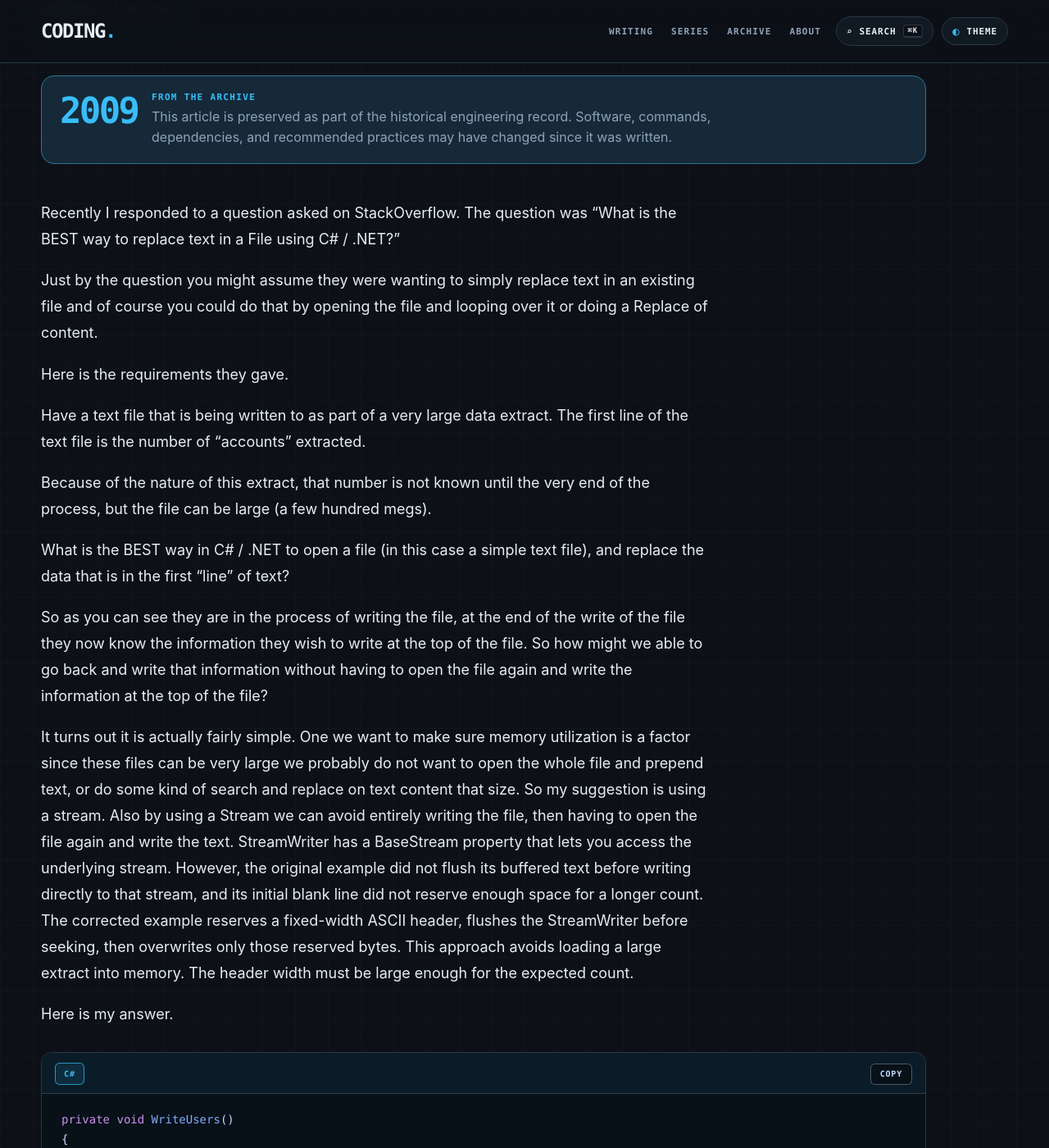
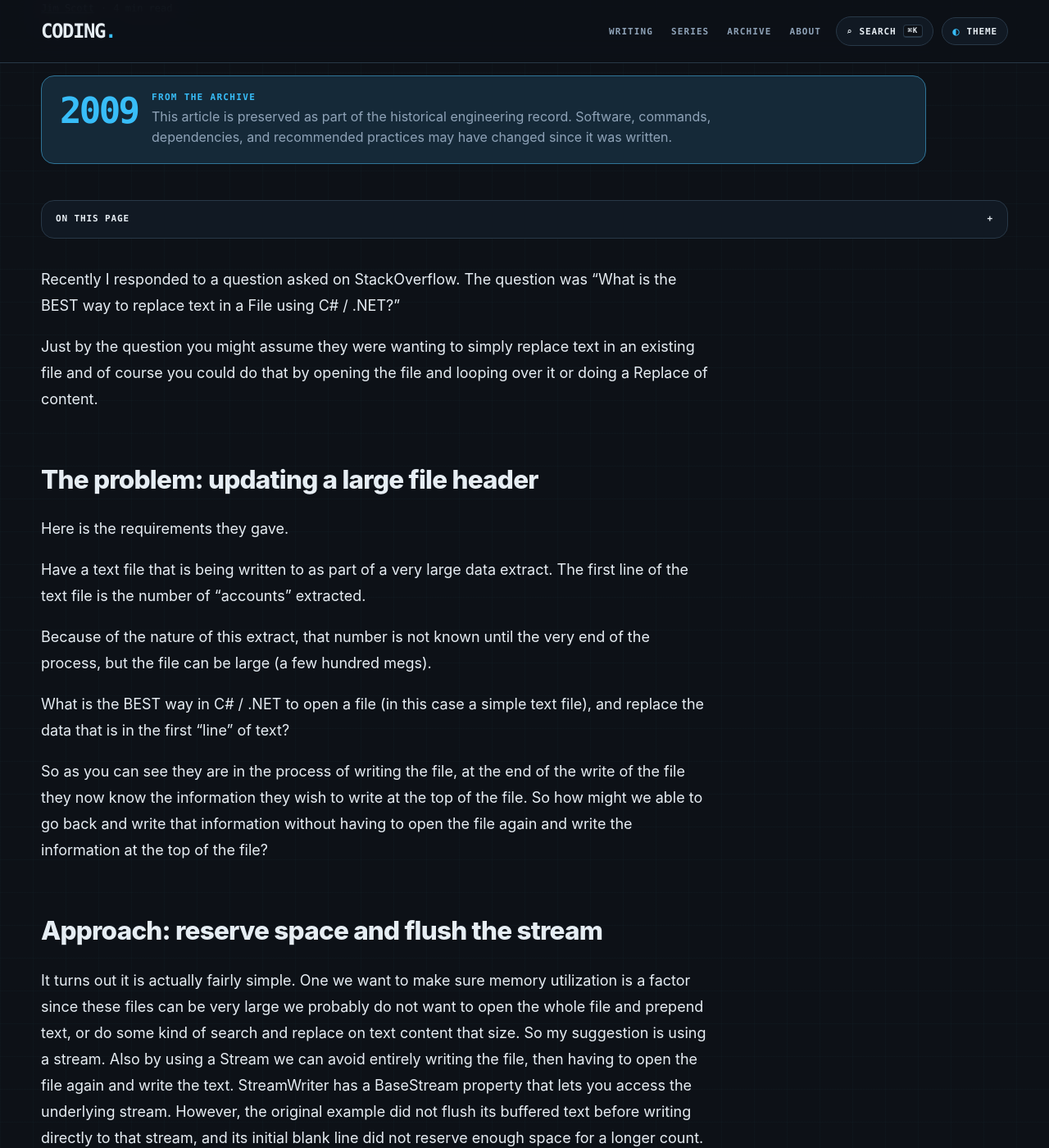
Before and after one commit to infoconex/coding-blog, a Jekyll site: the page built from post/2009/05/22/Replacing-text-in-a-stream-after-writing/index.md, in a window 1280 px wide and 1400 px high, scrolled down 472 px. Shown: the whole window at 82% size. Built offline with Jekyll 4.4.1, drawn with Linux system fonts in a browser that asks for light colours.

Commit message:
Add article section headings for On this page navigation

```diff
--- a/post/2009/05/22/Replacing-text-in-a-stream-after-writing/index.md
+++ b/post/2009/05/22/Replacing-text-in-a-stream-after-writing/index.md
@@ -13,6 +13,8 @@ Recently I responded to a question asked on StackOverflow. The question was "Wha
 
 Just by the question you might assume they were wanting to simply replace text in an existing file and of course you could do that by opening the file and looping over it or doing a Replace of content.
 
+## The problem: updating a large file header
+
 Here is the requirements they gave.
 
 Have a text file that is being written to as part of a very large data extract. The first line of the text file is the number of "accounts" extracted.
@@ -23,7 +25,11 @@ What is the BEST way in C# / .NET to open a file (in this case a simple text fil
 
 So as you can see they are in the process of writing the file, at the end of the write of the file they now know the information they wish to write at the top of the file. So how might we able to go back and write that information without having to open the file again and write the information at the top of the file?
 
+## Approach: reserve space and flush the stream
+
 It turns out it is actually fairly simple. One we want to make sure memory utilization is a factor since these files can be very large we probably do not want to open the whole file and prepend text, or do some kind of search and replace on text content that size. So my suggestion is using a stream. Also by using a Stream we can avoid entirely writing the file, then having to open the file again and write the text. StreamWriter has a BaseStream property that lets you access the underlying stream. However, the original example did not flush its buffered text before writing directly to that stream, and its initial blank line did not reserve enough space for a longer count. The corrected example reserves a fixed-width ASCII header, flushes the StreamWriter before seeking, then overwrites only those reserved bytes. This approach avoids loading a large extract into memory. The header width must be large enough for the expected count.
+
+## C# implementation
 
 Here is my answer.
 
```
